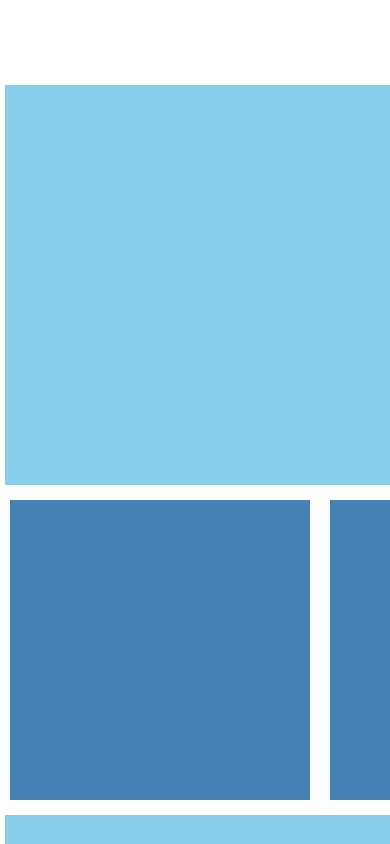
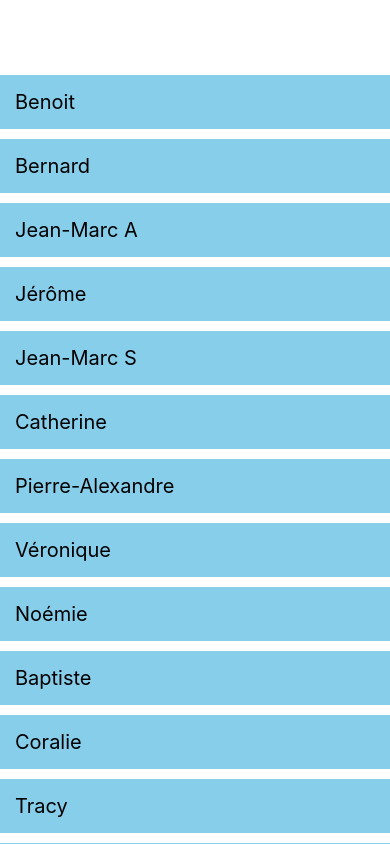
Before and after one commit to Selmastr/TP1.ReactNative, a React Native app: screen / in a window 390 px wide. Built offline with nearby package versions, Linux system fonts and the light colour scheme.

Commit message:
flatList

```diff
--- a/App.js
+++ b/App.js
@@ -1,16 +1,29 @@
 import { StatusBar } from 'expo-status-bar';
-import { StyleSheet, ScrollView, Text, View, Image } from 'react-native';
+import { StyleSheet, FlatList, ScrollView, Text, View, Image } from 'react-native';
 
 export default function App() {
   return (
-    <ScrollView style={{marginTop:80}}>
-      <View style={{width: 400, height: 400, backgroundColor:"skyblue", margin : 5}} />
-      <ScrollView horizontal={true}>
-        <View style = {styles.blocs} />
-        <View style = {styles.blocs} />
-        <View style={styles.blocs} />
-      </ScrollView>
-      <View style={{width: 400, height: 400, backgroundColor:"skyblue", margin : 5 }} />
+    <ScrollView>
+      <View style={{marginTop:70}}>
+        <FlatList
+          data={[
+            {key:'Benoit'},
+            {key:'Bernard'},
+            {key:'Jean-Marc A'},
+            {key:'Jérôme'},
+            {key:'Jean-Marc S'},
+            {key:'Catherine'},
+            {key:'Pierre-Alexandre'},
+            {key:'Véronique'},
+            {key:'Noémie'},
+            {key:'Baptiste'},
+            {key:'Coralie'},
+            {key:'Tracy'},
+            {key:'Sophie'},
+          ]}
+          renderItem={({item})=><Text style={styles.cases}>{item.key}</Text>}
+        />
+      </View>
     </ScrollView>
    );
 }
@@ -31,6 +44,14 @@ const styles = StyleSheet.create({
     backgroundColor:"steelblue",
     margin:10,
   },
+  cases: {
+    flex : 1,
+    backgroundColor : "skyblue",
+    padding : 15,
+    marginVertical : 5,
+    marginHorizontal : 0,
+    fontSize:20,
+  },
   titre: {
     color : "red",
     fontWeight : "bold",
```
